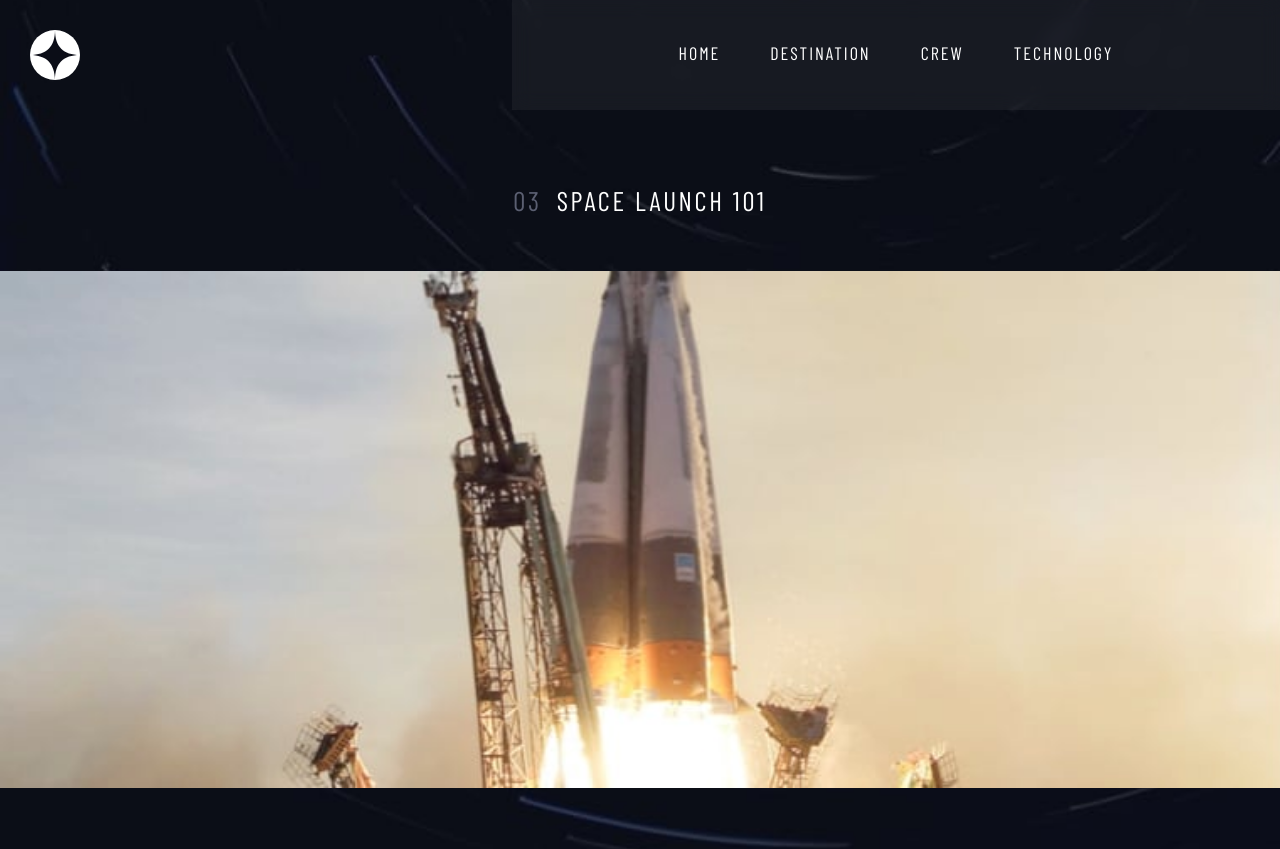
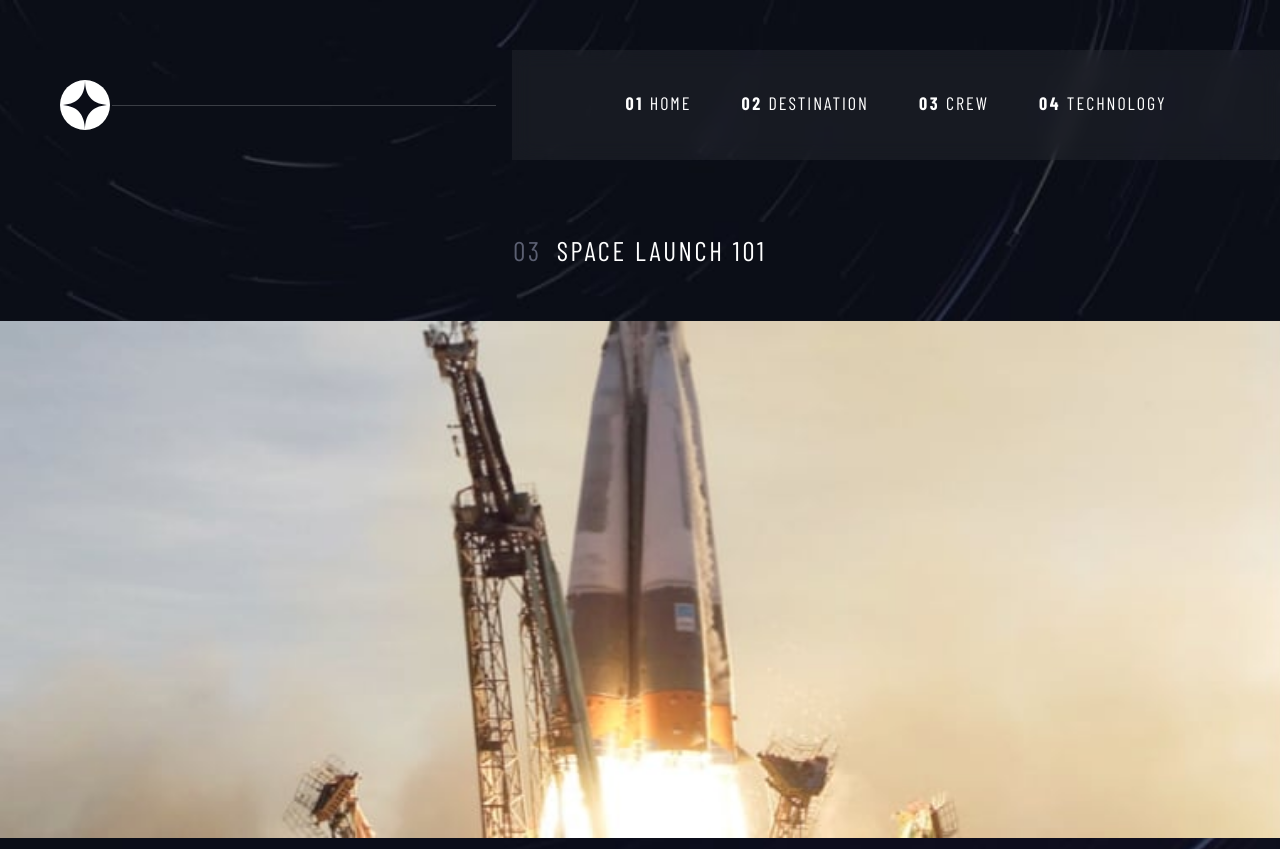
Before and after one commit to ryanesmores07/nextjs-space-landingpage, a Next.js app: page /technology in a window 1280 px wide. Shown: the top 849 px of the page. Built offline with nearby package versions, Linux system fonts and the light colour scheme; a web font is replaced by a local one.

Commit message:
chore: worked with HomePage media query

```diff
--- a/components/HomePage.module.css
+++ b/components/HomePage.module.css
@@ -4,8 +4,9 @@
   background-image: url("../public/assets/home/background-home-mobile.jpg");
   background-repeat: no-repeat;
   background-size: cover;
-  /* height: 100vh; */
   background-position: bottom center;
+  height: 100vh;
+  /* overflow: hidden; */
 }
 
 @media (min-width: 768px) {
@@ -15,7 +16,7 @@
   }
 }
 
-@media (min-width: 1440px) {
+@media (min-width: 1200px) {
   .background {
     background-image: url("../public/assets/home/background-home-desktop.jpg");
     background-position: center center;
--- a/components/Navigation.js
+++ b/components/Navigation.js
@@ -39,16 +39,16 @@ const Navigation = () => {
         )}
         <aside className="sidebar-large">
           <ul role="list" className="links">
-            <li>
+            <li className="counter">
               <Link href="/"> HOME</Link>
             </li>
-            <li>
+            <li className="counter">
               <Link href="/Moon"> DESTINATION</Link>
             </li>
-            <li>
+            <li className="counter">
               <Link href="/crew"> CREW</Link>
             </li>
-            <li>
+            <li className="counter">
               <Link href="/technology"> TECHNOLOGY</Link>
             </li>
           </ul>
@@ -229,11 +229,12 @@ const Wrapper = styled.nav`
     }
   }
 
-  @media (min-width: 1440px) {
+  @media (min-width: 1200px) {
     .sidebar-large {
       top: 5rem;
       /* position: relative; */
       .links {
+        counter-reset: counters;
         &::before {
           content: "";
           position: absolute;
@@ -243,6 +244,16 @@ const Wrapper = styled.nav`
           height: 1px;
           background-color: var(--clr-white);
           opacity: 0.2;
+        }
+
+        .counter::before {
+          counter-increment: counters;
+          content: "0" counter(counters);
+          font-weight: 700;
+        }
+
+        a {
+          position: relative;
         }
       }
     }
--- a/components/Person.module.css
+++ b/components/Person.module.css
@@ -14,7 +14,7 @@
   }
 }
 
-@media (min-width: 1440px) {
+@media (min-width: 1200px) {
   .background {
     background-image: url("../public/assets/crew/background-crew-desktop.jpg");
   }
--- a/components/Planet.js
+++ b/components/Planet.js
@@ -223,6 +223,9 @@ const Wrapper = styled.section`
       }
     }
   }
+
+  @media (min-width: 1200px) {
+  }
 `;
 
 export default Planet;
--- a/components/Planet.module.css
+++ b/components/Planet.module.css
@@ -12,7 +12,7 @@
   }
 }
 
-@media (min-width: 1440px) {
+@media (min-width: 1200px) {
   .background {
     background-image: url("../public/assets/destination/background-destination-desktop.jpg");
   }
--- a/components/Technology.module.css
+++ b/components/Technology.module.css
@@ -12,8 +12,10 @@
   }
 }
 
-@media (min-width: 1440px) {
+@media (min-width: 1200px) {
   .background {
     background-image: url("../public/assets/technology/background-technology-desktop.jpg");
+    /* overflow: hidden; */
+    /* height: 100vh; */
   }
 }
```
Also changed, not shown: components/HomePage.js (+4 -9 lines).
